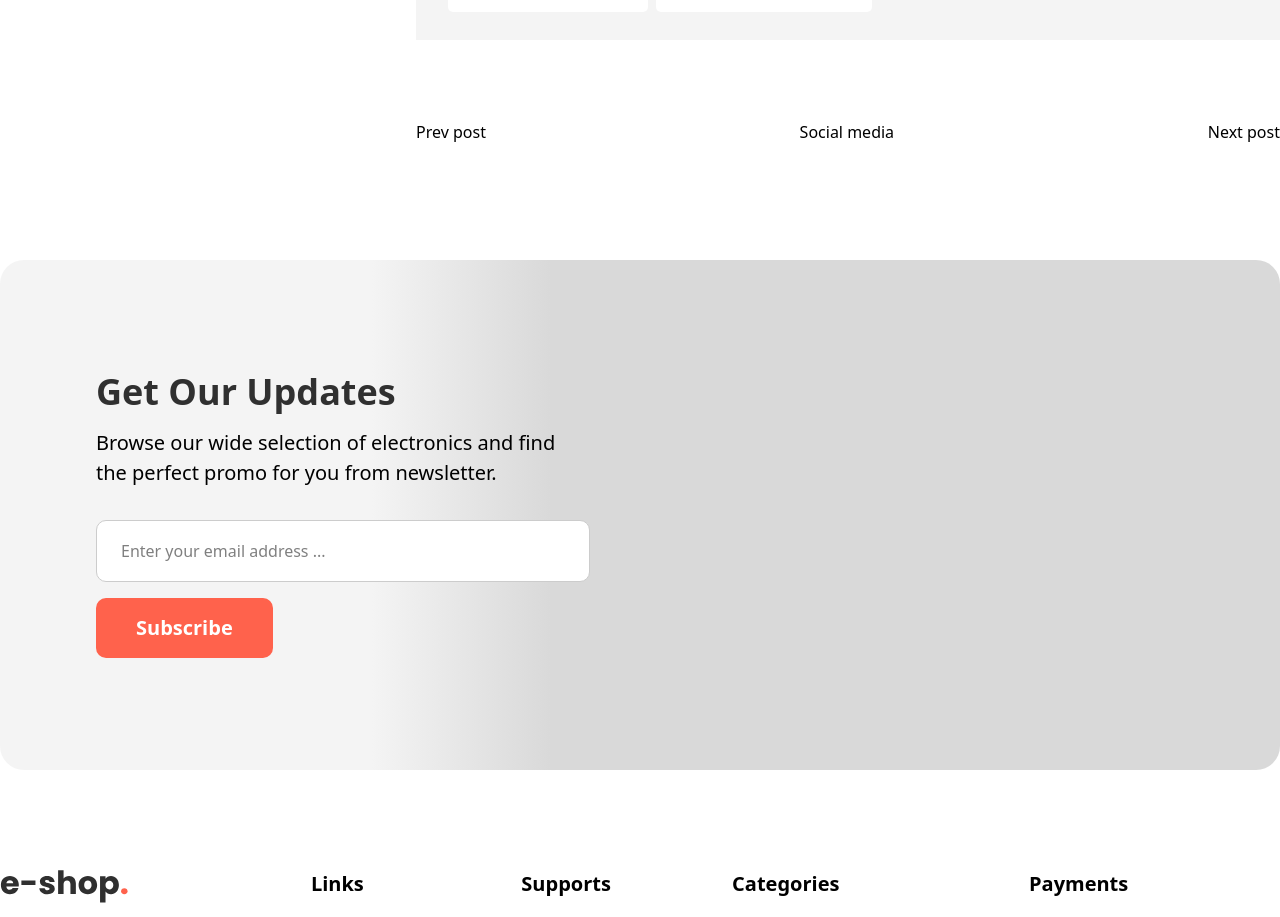
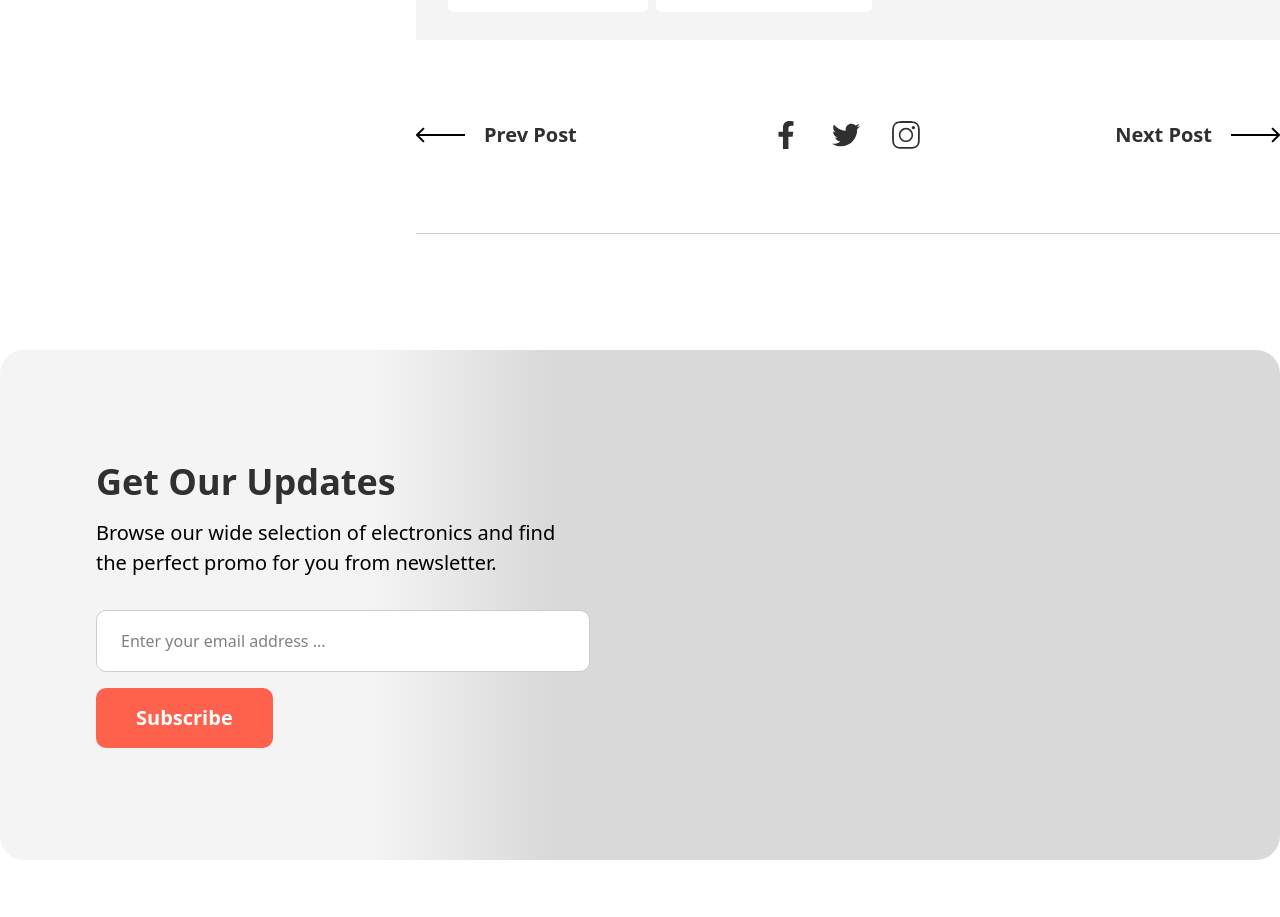
Before and after one commit to ramen72/OYA-Project-16-E-Shop, a React (Vite) app: page /blog-details in a window 1280 px wide. Shown: the part 3089-4006 px from the top of the page. Built offline with nearby package versions, Linux system fonts and the light colour scheme.

Commit message:
Update Slider arrow part at 09-07-2025_1506

```diff
--- /dev/null
+++ b/src/assets/icons/ArrowLongLeftIcon.jsx
@@ -0,0 +1,22 @@
+import React from "react";
+
+const ArrowLongLeftIcon = () => {
+  return (
+    <>
+      <svg
+        xmlns="http://www.w3.org/2000/svg"
+        width="49"
+        height="16"
+        viewBox="0 0 49 16"
+        fill="none"
+      >
+        <path
+          d="M0.292892 8.70711C-0.0976295 8.31658 -0.0976295 7.68342 0.292892 7.29289L6.65685 0.928932C7.04738 0.538408 7.68054 0.538408 8.07107 0.928932C8.46159 1.31946 8.46159 1.95262 8.07107 2.34315L2.41422 8L8.07107 13.6569C8.46159 14.0474 8.46159 14.6805 8.07107 15.0711C7.68054 15.4616 7.04738 15.4616 6.65685 15.0711L0.292892 8.70711ZM49 9H1V7H49V9Z"
+          fill="black"
+        />
+      </svg>
+    </>
+  );
+};
+
+export default ArrowLongLeftIcon;
--- /dev/null
+++ b/src/assets/icons/ArrowLongRightIcon.jsx
@@ -0,0 +1,22 @@
+import React from "react";
+
+const ArrowLongRightIcon = () => {
+  return (
+    <>
+      <svg
+        xmlns="http://www.w3.org/2000/svg"
+        width="49"
+        height="16"
+        viewBox="0 0 49 16"
+        fill="none"
+      >
+        <path
+          d="M48.7071 8.70711C49.0976 8.31658 49.0976 7.68342 48.7071 7.29289L42.3431 0.928932C41.9526 0.538408 41.3195 0.538408 40.9289 0.928932C40.5384 1.31946 40.5384 1.95262 40.9289 2.34315L46.5858 8L40.9289 13.6569C40.5384 14.0474 40.5384 14.6805 40.9289 15.0711C41.3195 15.4616 41.9526 15.4616 42.3431 15.0711L48.7071 8.70711ZM0 9H48V7H0V9Z"
+          fill="black"
+        />
+      </svg>
+    </>
+  );
+};
+
+export default ArrowLongRightIcon;
--- a/src/pages/BlogDetailsPage.jsx
+++ b/src/pages/BlogDetailsPage.jsx
@@ -2,8 +2,11 @@ import React from "react";
 import Container from "../components/commonLayouts/Container";
 import BlogLeftSideBar from "../components/BlogLeftSideBar";
 import { HiMiniClock, HiUser } from "react-icons/hi2";
-import { FaComment } from "react-icons/fa";
+import { FaComment, FaFacebookF, FaTwitter } from "react-icons/fa";
 import BlogDetailsData from "../data/BlogDetailsData";
+import ArrowLongLeftIcon from "../assets/icons/ArrowLongLeftIcon";
+import ArrowLongRightIcon from "../assets/icons/ArrowLongRightIcon";
+import { SlSocialInstagram } from "react-icons/sl";
 
 const BlogDetailsPage = () => {
   return (
@@ -173,10 +176,34 @@ const BlogDetailsPage = () => {
                   Emerging Technologies
                 </span>
               </div>
-              <div className={`mt-20 flex justify-between items-center`}>
-                <div>Prev post</div>
-                <div>Social media</div>
-                <div>Next post</div>
+              <div
+                className={`mt-20 pb-[83px] flex justify-between items-center border-b border-black-25`}
+              >
+                <div
+                  className={`flex justify-start items-center gap-x-[19px] cursor-pointer`}
+                >
+                  <ArrowLongLeftIcon />
+                  <span
+                    className={`inline-block font-["poppins"] font-bold text-xl text-black leading-[30px] capitalize`}
+                  >
+                    Prev post
+                  </span>
+                </div>
+                <div className={`flex justify-center items-center gap-x-8`}>
+                  <FaFacebookF className={`text-[28px] text-black`} />
+                  <FaTwitter className={`text-[28px] text-black`} />
+                  <SlSocialInstagram className={`text-[28px] text-black`} />
+                </div>
+                <div
+                  className={`flex justify-end items-center gap-x-[19px] cursor-pointer`}
+                >
+                  <span
+                    className={`inline-block font-["poppins"] font-bold text-xl text-black leading-[30px] capitalize`}
+                  >
+                    Next post
+                  </span>
+                  <ArrowLongRightIcon />
+                </div>
               </div>
             </div>
           </div>
```
